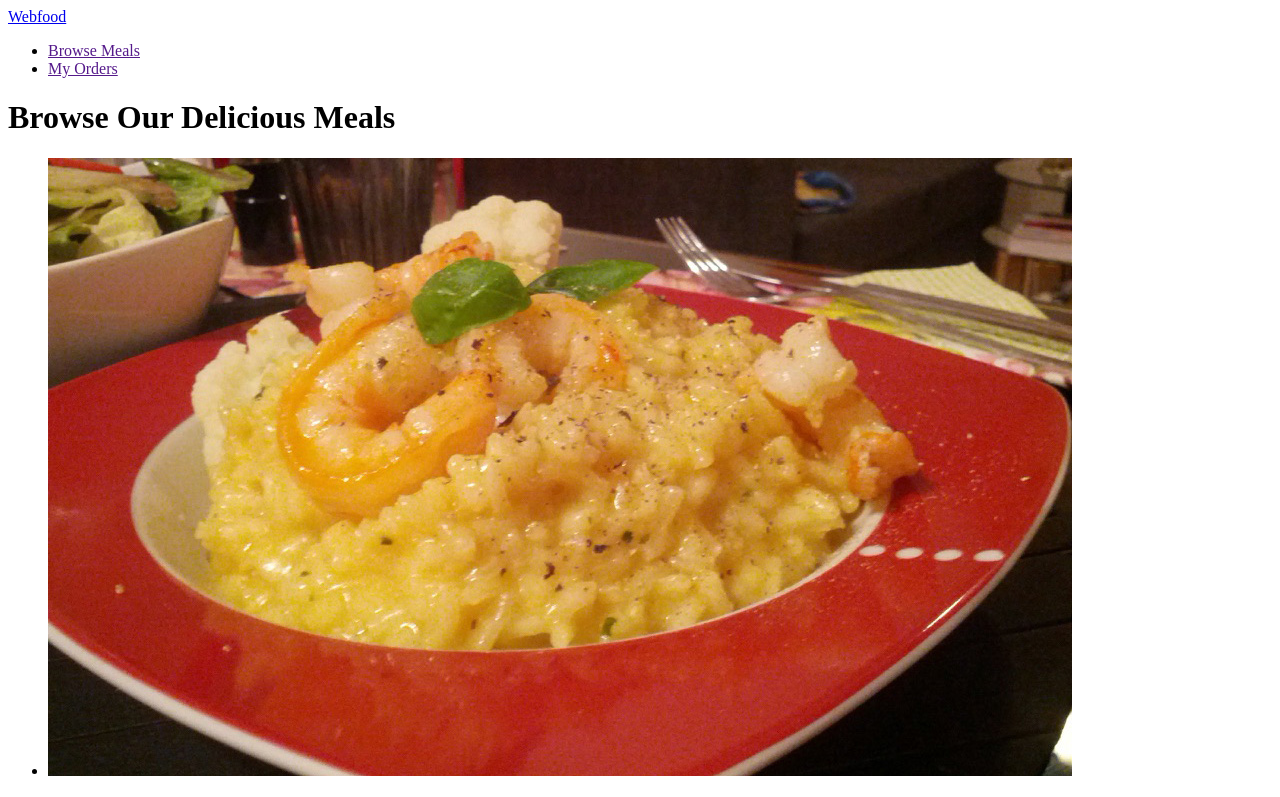
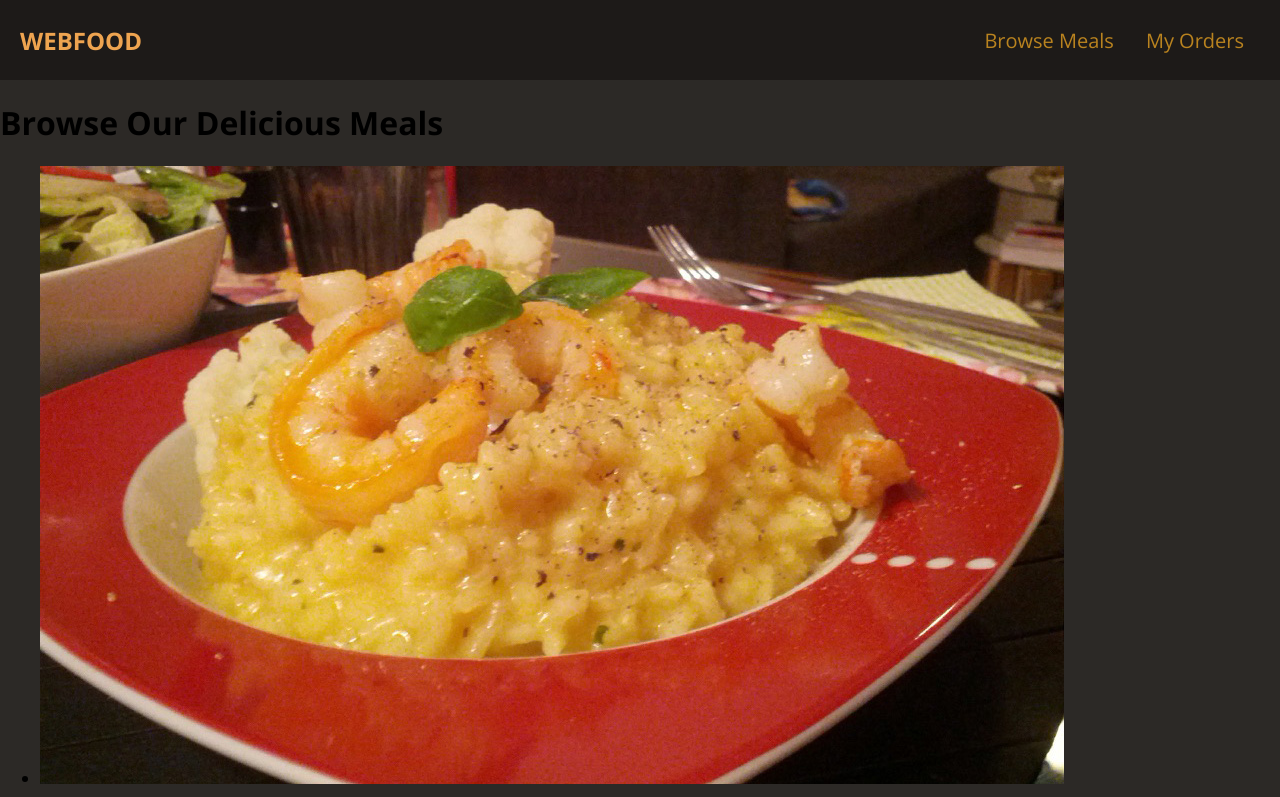
Before and after one commit to dadriana/webfood, a plain HTML site: page index.html in a window 1280 px wide. Shown: the top 797 px of the page. Drawn offline with nearby package versions, Linux system fonts and the light colour scheme.

Commit message:
header styling finished

```diff
--- a/css/styles.css
+++ b/css/styles.css
@@ -1,2 +1,45 @@
-* {
+body {
+  font-family: 'Open Sans', sans-serif;
+  margin: 0;
+  background-color: rgb(44, 41, 38);
 }
+
+a {
+  text-decoration: none;
+}
+
+#main-header {
+  height: 80px;
+  display: flex;
+  justify-content: space-between;
+  align-items: center;
+  background-color: rgb(29, 26, 24);
+  padding: 0 20px;
+}
+
+#page-logo {
+  font-size: 24px;
+  font-weight: bold;
+  color: rgb(238, 164, 80);
+  text-transform: uppercase;
+}
+
+#main-header ul {
+  list-style: none;
+  display: flex;
+  margin: 0;
+  padding: 0;
+}
+
+#main-header li {
+  margin: 0 16px;
+}
+
+#main-header nav a {
+  color: rgb(185, 131, 31);
+  font-size: 20px;
+}
+
+#main-header nav a:hover {
+  color: rgb(228, 163, 44);
+}
--- a/index.html
+++ b/index.html
@@ -4,12 +4,17 @@
     <meta charset="UTF-8" />
     <meta http-equiv="X-UA-Compatible" content="IE=edge" />
     <meta name="viewport" content="width=device-width, initial-scale=1.0" />
+    <link rel="preconnect" href="https://fonts.gstatic.com" />
+    <link
+      href="https://fonts.googleapis.com/css2?family=Open+Sans:wght@400;700&display=swap"
+      rel="stylesheet"
+    />
     <link rel="stylesheet" href="./css/styles.css" />
     <title>Webfood</title>
   </head>
   <body>
     <header id="main-header">
-      <div id="page-logo"><a href="./index.html">Webfood</a></div>
+      <div><a id="page-logo" href="./index.html">Webfood</a></div>
       <nav>
         <ul>
           <li><a href="">Browse Meals</a></li>
```
